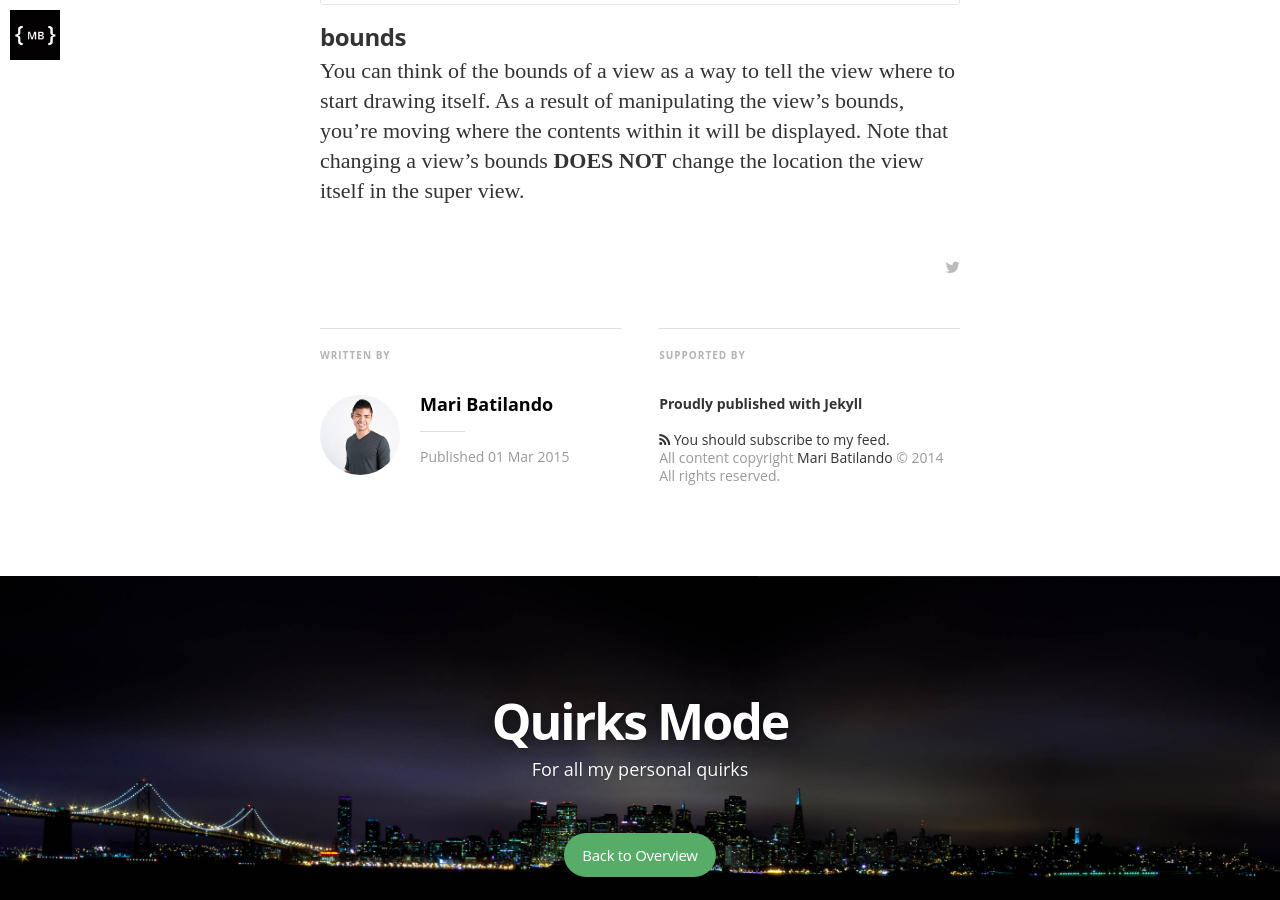
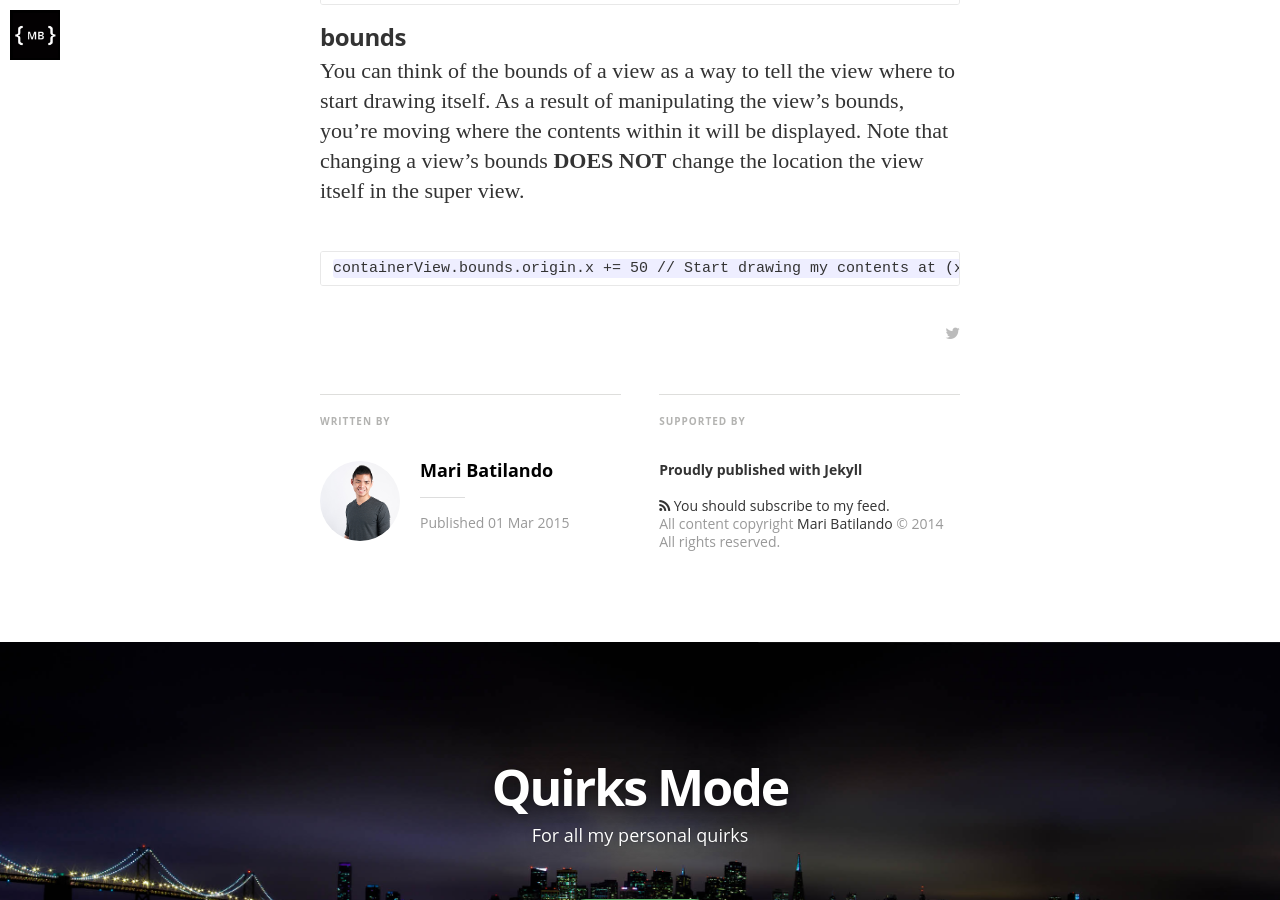
Before and after one commit to cal-a-mari/mbatilando.github.io, a Jekyll site: the page built from _posts/2015-3-1-bounds-vs-frame-in-ios.markdown, in a window 1280 px wide and 900 px high, scrolled down 1546 px. Built offline with Jekyll 4.4.1, drawn with Linux system fonts in a browser that asks for light colours; nearby versions of some CDN libraries; some web fonts are replaced; Markdown is read by kramdown in place of the engine named in the settings.

Commit message:
Add some code for bounds

````diff
--- a/_posts/2015-3-1-bounds-vs-frame-in-ios.markdown
+++ b/_posts/2015-3-1-bounds-vs-frame-in-ios.markdown
@@ -20,3 +20,8 @@ containerView.frame.origin.x += 50 // Move the container view to the right by 50
 
 ###bounds
 You can think of the bounds of a view as a way to tell the view where to start drawing itself. As a result of manipulating the view's bounds, you're moving where the contents within it will be displayed. Note that changing a view's bounds **DOES NOT** change the location the view itself in the super view.
+
+
+```
+containerView.bounds.origin.x += 50 // Start drawing my contents at (x + 50, y)
+```
````
